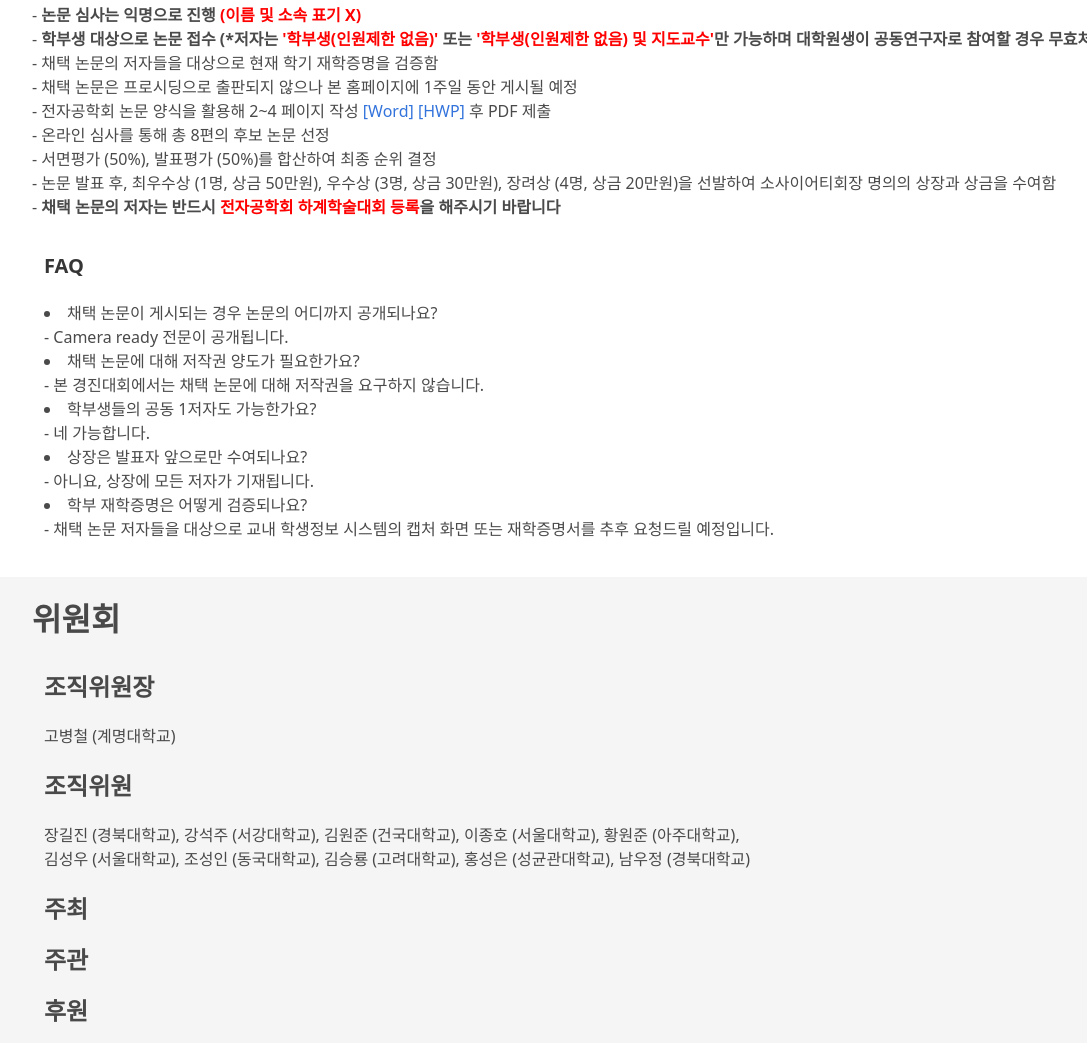
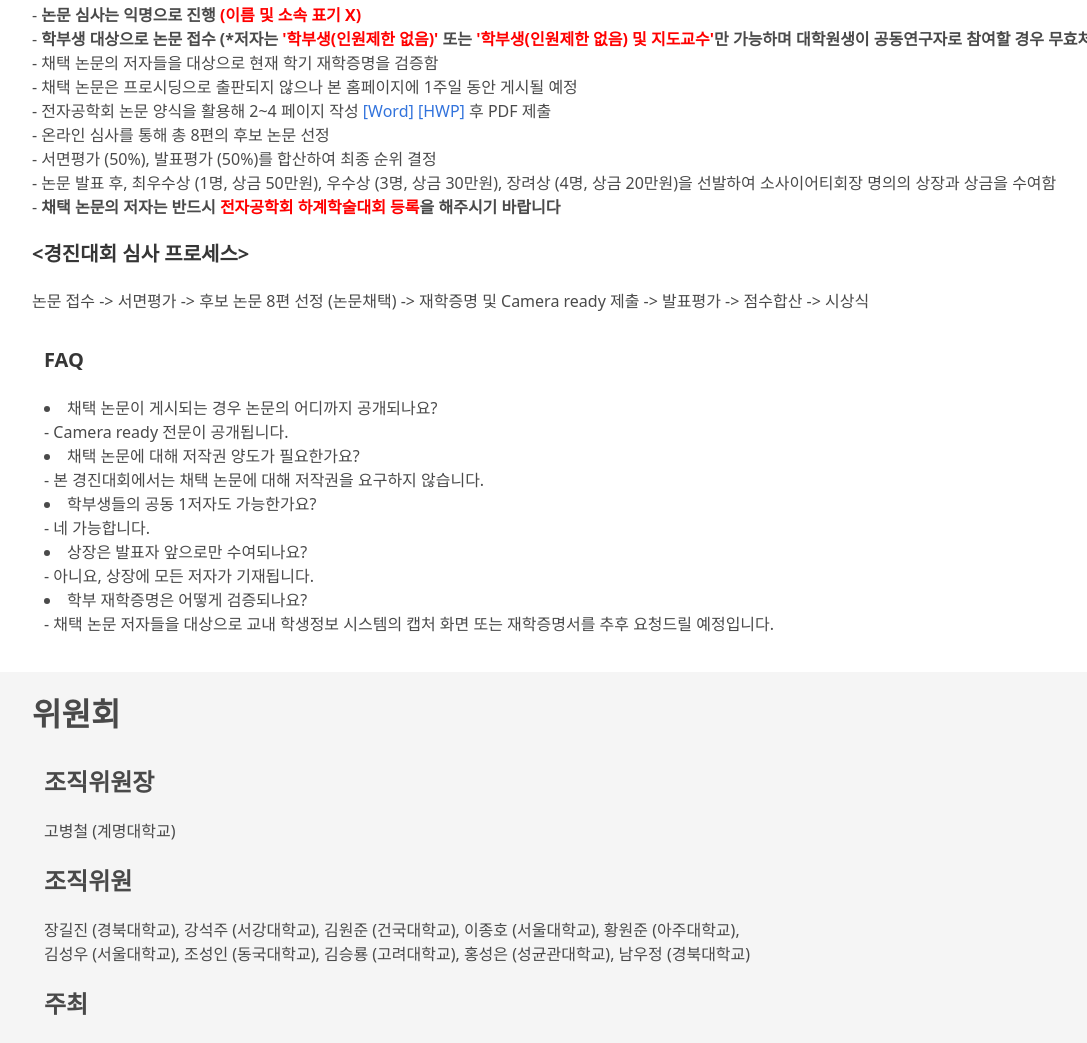
Before and after one commit to bpai2024/bpai2024.github.io, a plain HTML site: page index.html in a window 1280 px wide. Shown: the part 2200-3243 px from the top of the page, without its empty margins (32-1119 px from the left). Drawn offline with nearby package versions, Linux system fonts and the light colour scheme; some icons are missing.

Commit message:
Update index.html

```diff
--- a/index.html
+++ b/index.html
@@ -354,6 +354,15 @@
 
         <br>
 
+        <h3 class="title is-5">
+          <경진대회 심사 프로세스>
+        </h3>
+        <p>
+          논문 접수 -> 서면평가 -> 후보 논문 8편 선정 (논문채택) -> 재학증명 및 Camera ready 제출 -> 발표평가 -> 점수합산 -> 시상식
+        </p>
+
+        <br>
+
         <div class="column is-centered">
           <h3 class="title is-5">
             FAQ
```
